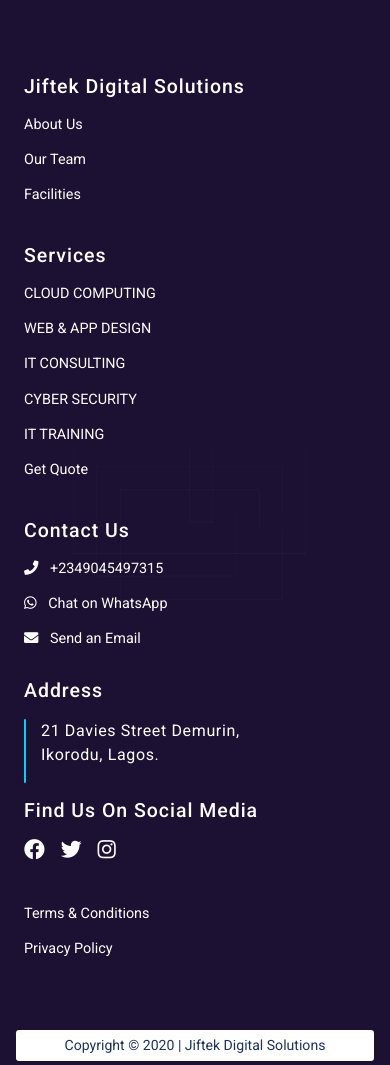
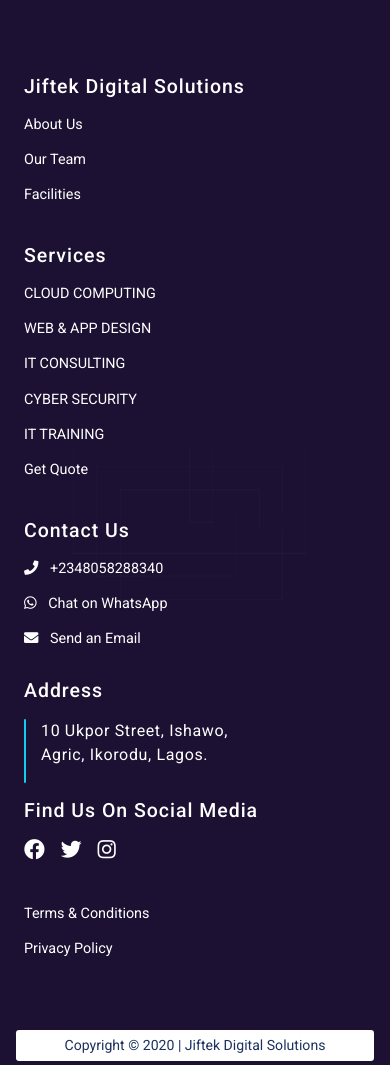
Before and after one commit to YemiAdebayo/jiftekweb, a Django app: page /courses/film-making/ in a window 390 px wide. Shown: the part 2984-4049 px from the top of the page. Run offline with Django 3.2, Linux system fonts and the light colour scheme; some libraries are stand-ins or nearby versions.

Commit message:
Changed address and phone number

```diff
--- a/pages/templates/pages/base.html
+++ b/pages/templates/pages/base.html
@@ -298,11 +298,11 @@
                                 <span class="pr-2">
                                     <i class="fas fa-phone"></i>
                                 </span>
-                                +2349045497315
+                                +2348058288340
                             </a>
                         </li>
                         <li>
-                            <a href="https://api.whatsapp.com/send?phone=2349063708111">
+                            <a href="https://api.whatsapp.com/send?phone=2348058288340">
                                 <span class="pr-2">
                                     <i class="fab fa-whatsapp"></i>
                                 </span>
@@ -324,7 +324,7 @@
                     <div class="row col-12">
                         <span class="border-decorator" class="col-2"></span>
                         <address class="text-white col-10">
-                            21 Davies Street Demurin, Ikorodu, Lagos.
+                            10 Ukpor Street, Ishawo, Agric, Ikorodu, Lagos.
                         </address>
                     </div>
                 </div>
```
